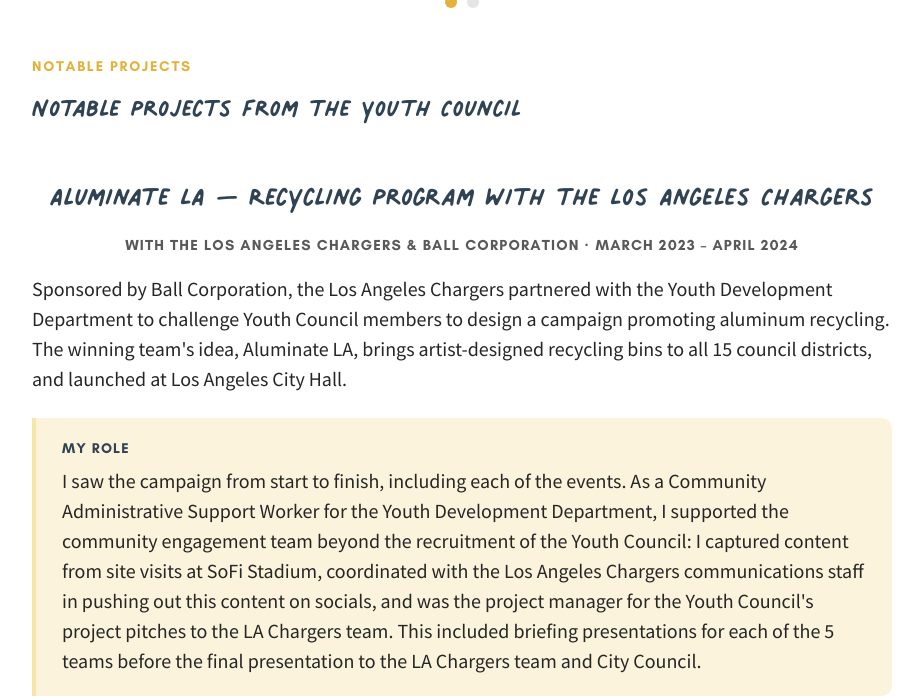
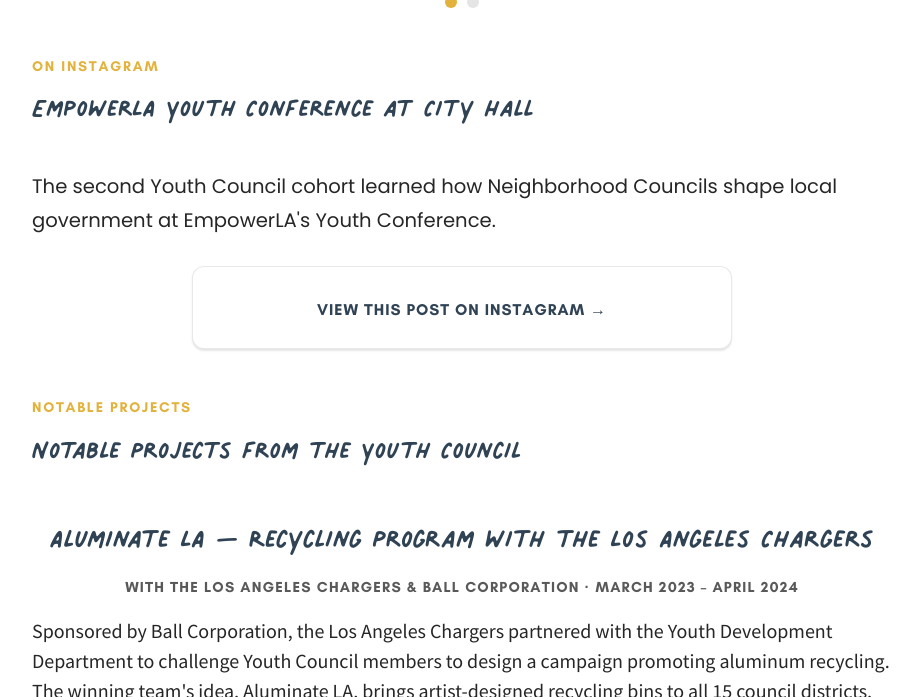
Before and after one commit to kipalacios/kipalacios.github.io, a Jekyll site: the page built from _portfolio/youth-council.md, in a window 1280 px wide and 900 px high, scrolled down 1952 px, cut to the strip 203-900 px from the top of the window. Shown: the whole strip, without its empty margins (178-1101 px from the left). Built offline with Jekyll 4.4.1, drawn with Linux system fonts in a browser that asks for light colours; a script that is not in the unit is left out.

Commit message:
Youth Council: feature EmpowerLA Youth Conference Instagram post
Co-Authored-By: Claude Opus 5.5 <noreply@anthropic.com>

```diff
--- a/_portfolio/youth-council.md
+++ b/_portfolio/youth-council.md
@@ -35,6 +35,11 @@ creative_groups:
         label: "2025 recruitment flyer"
         note: "Applications now open, for Angelenos ages 16&ndash;25"
         alt: "Olivia E. Mitchell Youth Council recruitment flyer: applications now open, over a photo of council members holding certificates on the City Hall steps, listing benefits like engaging with City officials and a monthly stipend"
+instagram_label: "On Instagram"
+instagram_title: "EmpowerLA Youth Conference at City Hall"
+instagram_note: "The second Youth Council cohort learned how Neighborhood Councils shape local government at EmpowerLA's Youth Conference."
+instagram_posts:
+  - url: https://www.instagram.com/p/C2xv0HvPO--/
 notable_projects_label: "Notable Projects"
 notable_projects_title: "Notable Projects from the Youth Council"
 notable_projects:
```
